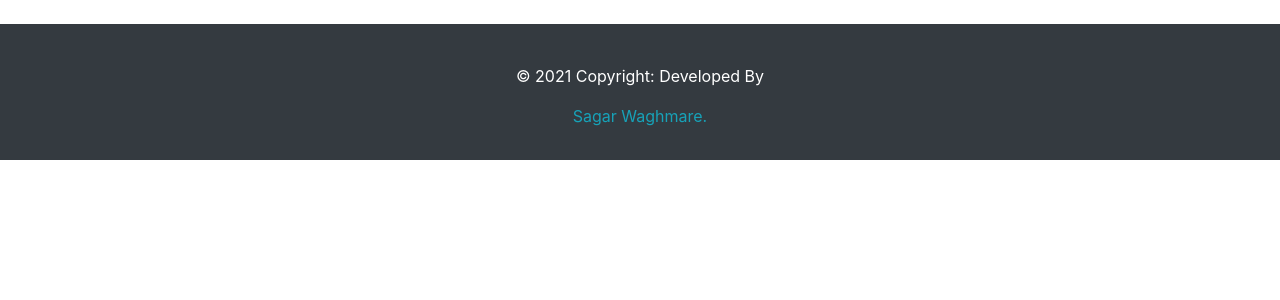
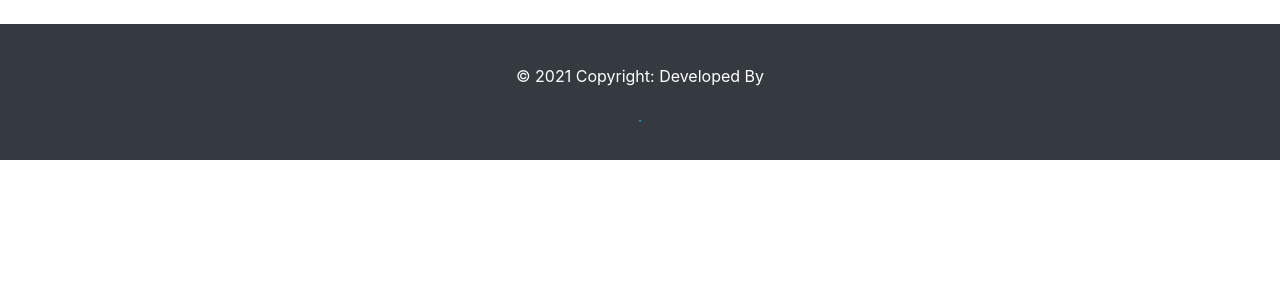
Before and after one commit to sagar-w/Synfosys-Bank, a PHP site: page /index.php in a window 1280 px wide; the page is wider, and only the part inside the window is pictured. Shown: the part 471-771 px from the top of that part. Run offline with PHP 8.4, Linux system fonts and the light colour scheme.

Commit message:
Update footer.php

```diff
--- a/footer.php
+++ b/footer.php
@@ -3,7 +3,7 @@
 
   <div class="container-fluid text-center text-md-left">
 
-  <div class="footer-copyright text-center py-3"><p>© 2021 Copyright: Developed By<p class="text-info">Sagar Waghmare.</p></p>
+  <div class="footer-copyright text-center py-3"><p>© 2021 Copyright: Developed By<p class="text-info">.</p></p>
   </div>
 
 
```
